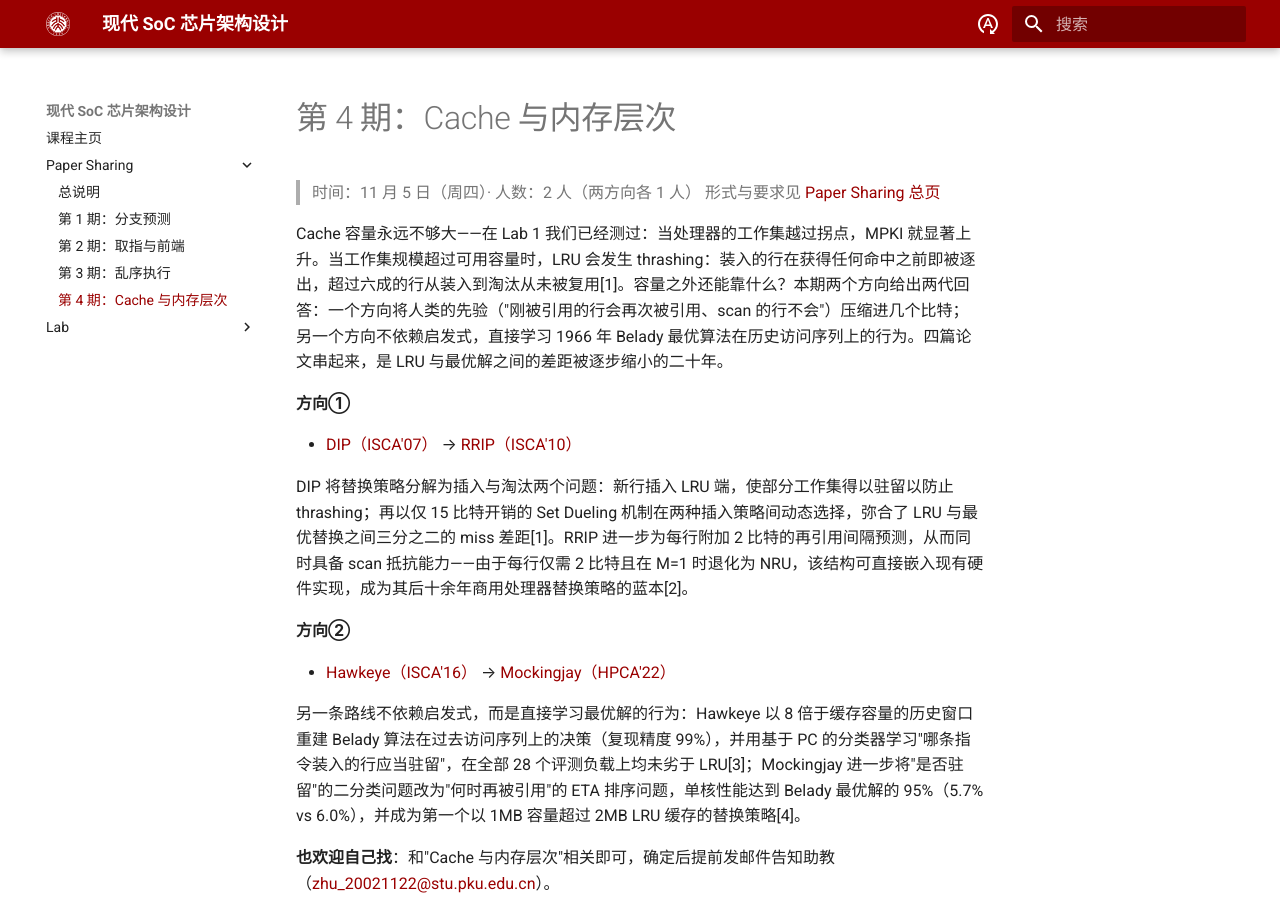
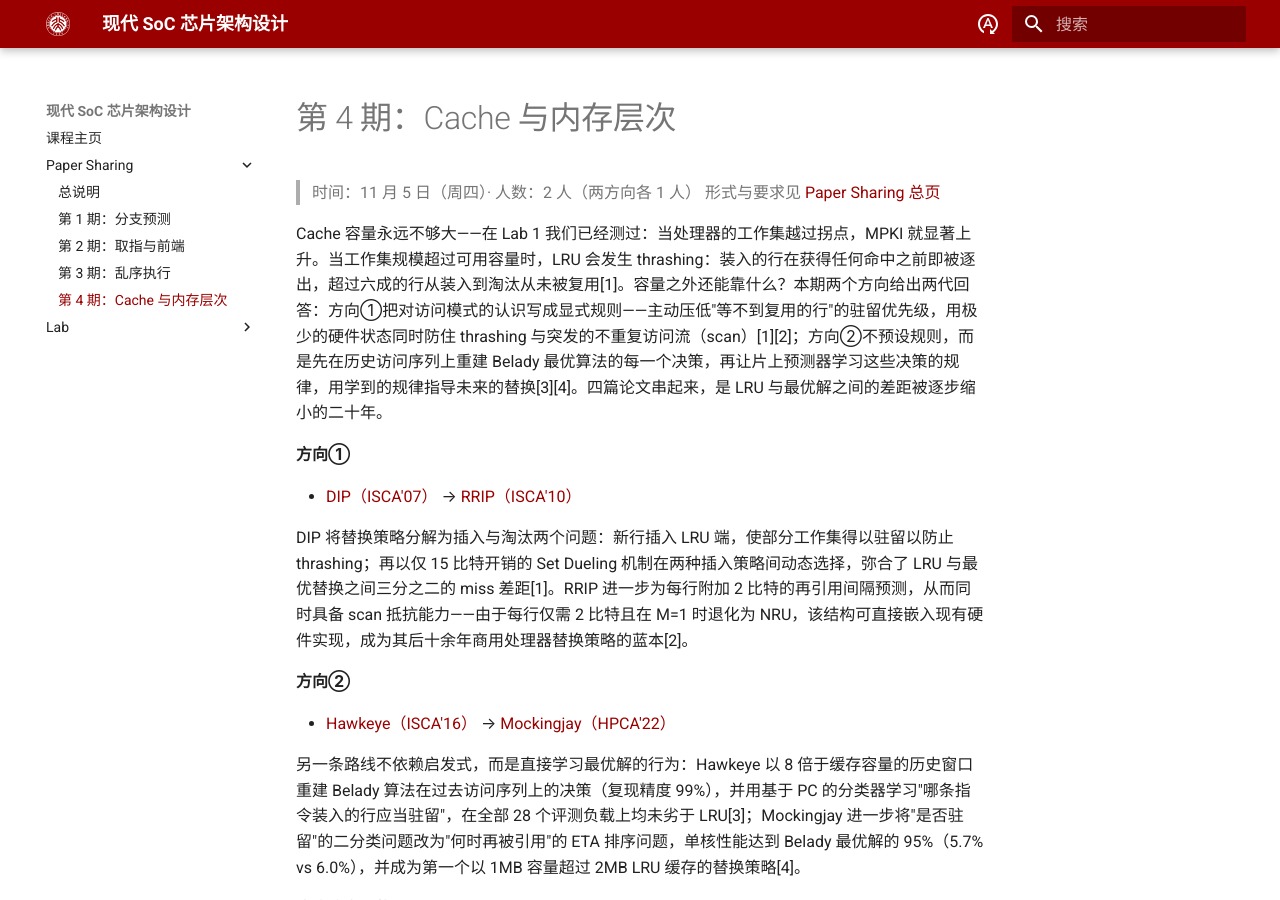
Before and after one commit to pku-pacific-lab-team/Course-Modern-SoC, an MkDocs documentation site: the page built from 2026-fall/paper-sharing/session-4-cache.md, in a window 1280 px wide and 900 px high. Built offline with MkDocs 1.6.1 and Material for MkDocs 9.7.7, drawn with Linux system fonts in a browser that asks for light colours; some web fonts are replaced.

Commit message:
Paper Sharing：第 4 期引言的两个方向改写具体化
Co-Authored-By: Claude Code <noreply@anthropic.com>

```diff
--- a/2026-fall/paper-sharing/session-4-cache.md
+++ b/2026-fall/paper-sharing/session-4-cache.md
@@ -3,7 +3,7 @@
 > 时间：11 月 5 日（周四）· 人数：2 人（两方向各 1 人）
 > 形式与要求见 [Paper Sharing 总页](index.md)
 
-Cache 容量永远不够大——在 Lab 1 我们已经测过：当处理器的工作集越过拐点，MPKI 就显著上升。当工作集规模超过可用容量时，LRU 会发生 thrashing：装入的行在获得任何命中之前即被逐出，超过六成的行从装入到淘汰从未被复用[1]。容量之外还能靠什么？本期两个方向给出两代回答：一个方向将人类的先验（"刚被引用的行会再次被引用、scan 的行不会"）压缩进几个比特；另一个方向不依赖启发式，直接学习 1966 年 Belady 最优算法在历史访问序列上的行为。四篇论文串起来，是 LRU 与最优解之间的差距被逐步缩小的二十年。
+Cache 容量永远不够大——在 Lab 1 我们已经测过：当处理器的工作集越过拐点，MPKI 就显著上升。当工作集规模超过可用容量时，LRU 会发生 thrashing：装入的行在获得任何命中之前即被逐出，超过六成的行从装入到淘汰从未被复用[1]。容量之外还能靠什么？本期两个方向给出两代回答：方向①把对访问模式的认识写成显式规则——主动压低"等不到复用的行"的驻留优先级，用极少的硬件状态同时防住 thrashing 与突发的不重复访问流（scan）[1][2]；方向②不预设规则，而是先在历史访问序列上重建 Belady 最优算法的每一个决策，再让片上预测器学习这些决策的规律，用学到的规律指导未来的替换[3][4]。四篇论文串起来，是 LRU 与最优解之间的差距被逐步缩小的二十年。
 
 **方向①**
 
```
